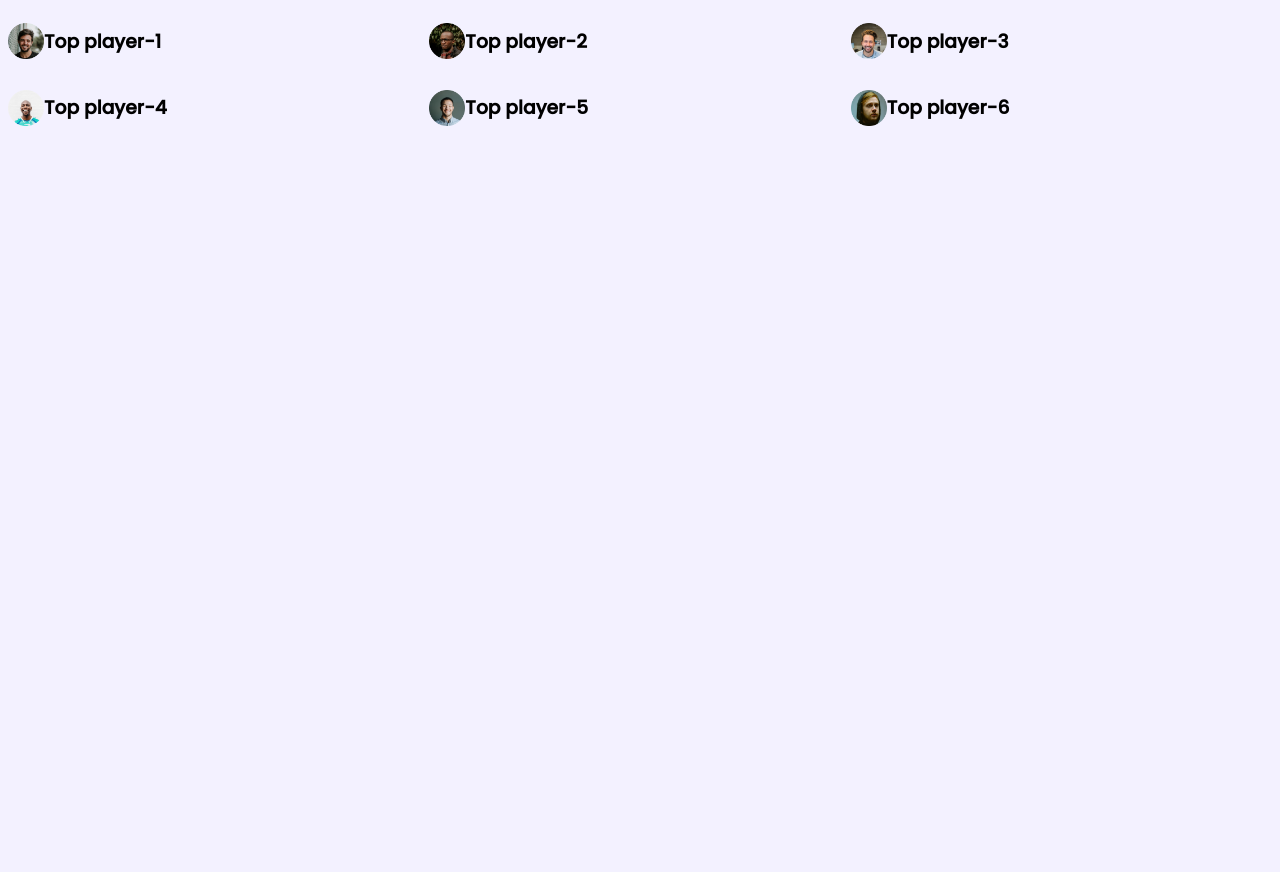
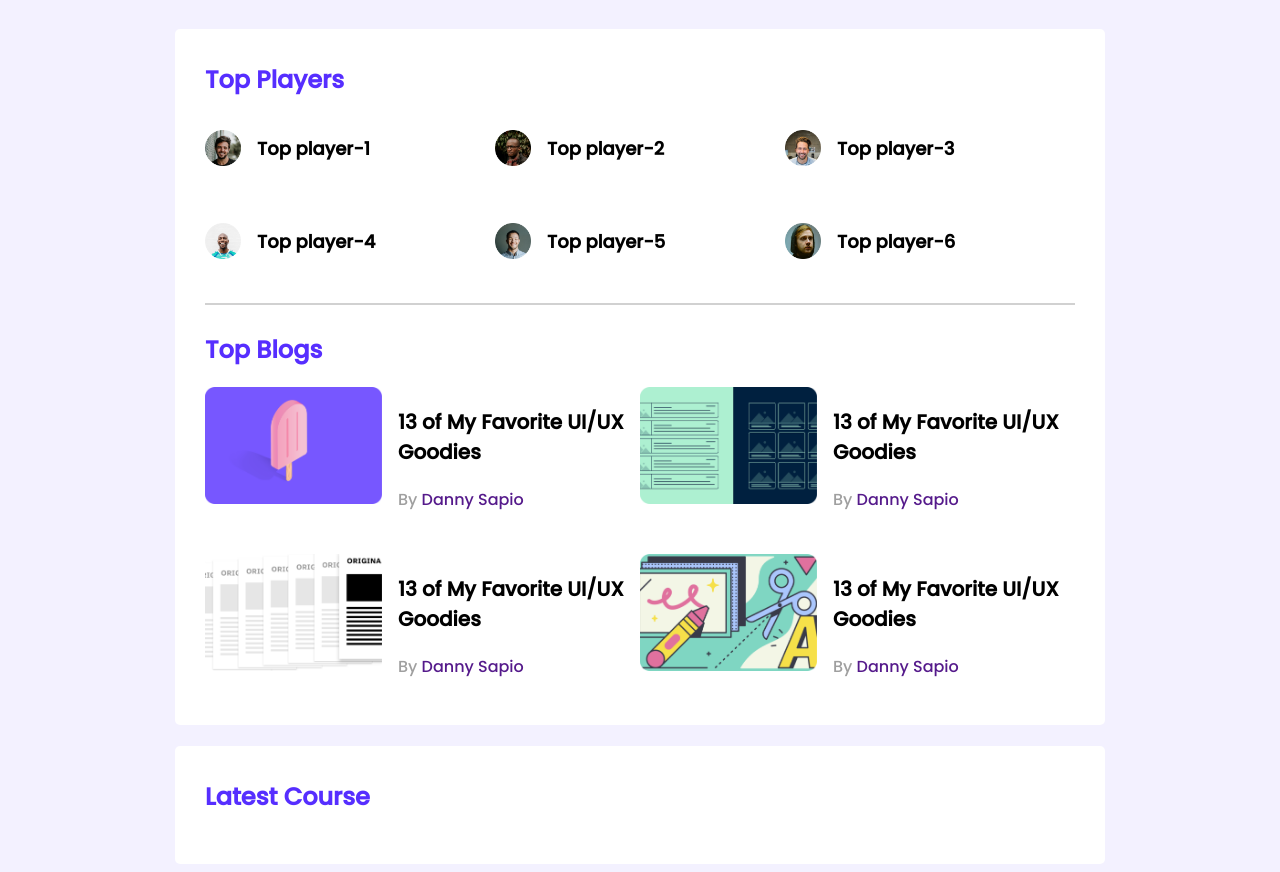
Before and after one commit to mahmudul165/rokomari-task-mahmudul-hasan, a plain HTML site: page index.html in a window 1280 px wide. Before the commit the page ends 800 px from the top, so only its background shows below. Drawn offline with Linux system fonts and the light colour scheme.

Commit message:
add first section

```diff
--- a/index.html
+++ b/index.html
@@ -13,36 +13,83 @@
     <!-- header end -->
     <main>
       <!-- top player and top blog -->
-      <section>
+      <section class="container">
+        <h2 class="section-title">Top Players</h2>
         <div class="top-players">
           <div class="players">
             <!-- .player*6>img[src="images/players/player-$.png"]+ h3{Top player-$} -->
             <div class="player">
               <img src="images/players/player-1.png" alt="" />
-              <h3>Top player-1</h3>
+              <h3 class="player-name">Top player-1</h3>
             </div>
             <div class="player">
               <img src="images/players/player-2.png" alt="" />
-              <h3>Top player-2</h3>
+              <h3 class="player-name">Top player-2</h3>
             </div>
             <div class="player">
               <img src="images/players/player-3.png" alt="" />
-              <h3>Top player-3</h3>
+              <h3 class="player-name">Top player-3</h3>
             </div>
             <div class="player">
               <img src="images/players/player-4.png" alt="" />
-              <h3>Top player-4</h3>
+              <h3 class="player-name">Top player-4</h3>
             </div>
             <div class="player">
               <img src="images/players/player-5.png" alt="" />
-              <h3>Top player-5</h3>
+              <h3 class="player-name">Top player-5</h3>
             </div>
             <div class="player">
               <img src="images/players/player-6.png" alt="" />
-              <h3>Top player-6</h3>
+              <h3 class="player-name">Top player-6</h3>
             </div>
           </div>
         </div>
+        <hr />
+        <div class="top-blogs">
+          <h2 class="section-title">Top Blogs</h2>
+          <div class="blogs">
+            <article class="blog">
+              <div class="thumbnail">
+                <img src="images/blogs/blog-1.png" alt="" />
+              </div>
+              <div class="blog-info">
+                <h3 class="blog-title">13 of My Favorite UI/UX Goodies</h3>
+                <p class="blog-author">By <a href="">Danny Sapio</a></p>
+              </div>
+            </article>
+            <article class="blog">
+              <div class="thumbnail">
+                <img src="images/blogs/blog-2.png" alt="" />
+              </div>
+              <div class="blog-info">
+                <h3 class="blog-title">13 of My Favorite UI/UX Goodies</h3>
+                <p class="blog-author">By <a href="">Danny Sapio</a></p>
+              </div>
+            </article>
+            <article class="blog">
+              <div class="thumbnail">
+                <img src="images/blogs/blog-4.png" alt="" />
+              </div>
+              <div class="blog-info">
+                <h3 class="blog-title">13 of My Favorite UI/UX Goodies</h3>
+                <p class="blog-author">By <a href="">Danny Sapio</a></p>
+              </div>
+            </article>
+            <article class="blog">
+              <div class="thumbnail">
+                <img src="images/blogs/blog-3.png" alt="" />
+              </div>
+              <div class="blog-info">
+                <h3 class="blog-title">13 of My Favorite UI/UX Goodies</h3>
+                <p class="blog-author">By <a href="">Danny Sapio</a></p>
+              </div>
+            </article>
+          </div>
+        </div>
+      </section>
+      <!-- Latest Courses -->
+      <section class="container">
+        <h2 class="section-title">Latest Course</h2>
       </section>
     </main>
   </body>
--- a/styles/style.css
+++ b/styles/style.css
@@ -5,10 +5,35 @@ body {
   font-family: "Poppins", sans-serif;
   background-color: #f3f1ff;
 }
+main {
+  display: flex;
+  flex-direction: column;
+  align-items: center;
+}
+.container {
+  background-color: #ffff;
+  width: 870px;
+  padding: 30px;
+  border-radius: 5px;
+  margin-top: 21px;
+}
+hr {
+  border: 1px solid #d1d1d1;
+  margin-bottom: 27px;
+}
 /* top players */
+.top-players {
+  margin-bottom: 30px;
+}
+.section-title {
+  color: #562eff;
+  font-size: 24px;
+  margin-top: 3px;
+}
 .players {
   display: grid;
   grid-template-columns: repeat(3, 1fr);
+  grid-row-gap: 30px;
 }
 .player {
   display: flex;
@@ -18,3 +43,35 @@ body {
   height: 36px;
   width: 36px;
 }
+.player-name {
+  margin-left: 16px;
+  font-size: 18px;
+}
+/* -----------top blog styles ----------*/
+.blogs {
+  display: grid;
+  grid-template-columns: repeat(2, 1fr);
+  grid-row-gap: 26px;
+}
+.blog img {
+  width: 177px;
+  height: 117px;
+}
+.blog {
+  display: flex;
+}
+.blog-info {
+  margin-left: 16px;
+}
+.blog-title {
+  font-size: 20px;
+}
+.blog-author {
+  font-size: 16px;
+  color: #9f9f9f;
+}
+.blog-author a {
+  text-decoration: none;
+  font-size: 16px;
+}
+/* -------practise----- */
```
